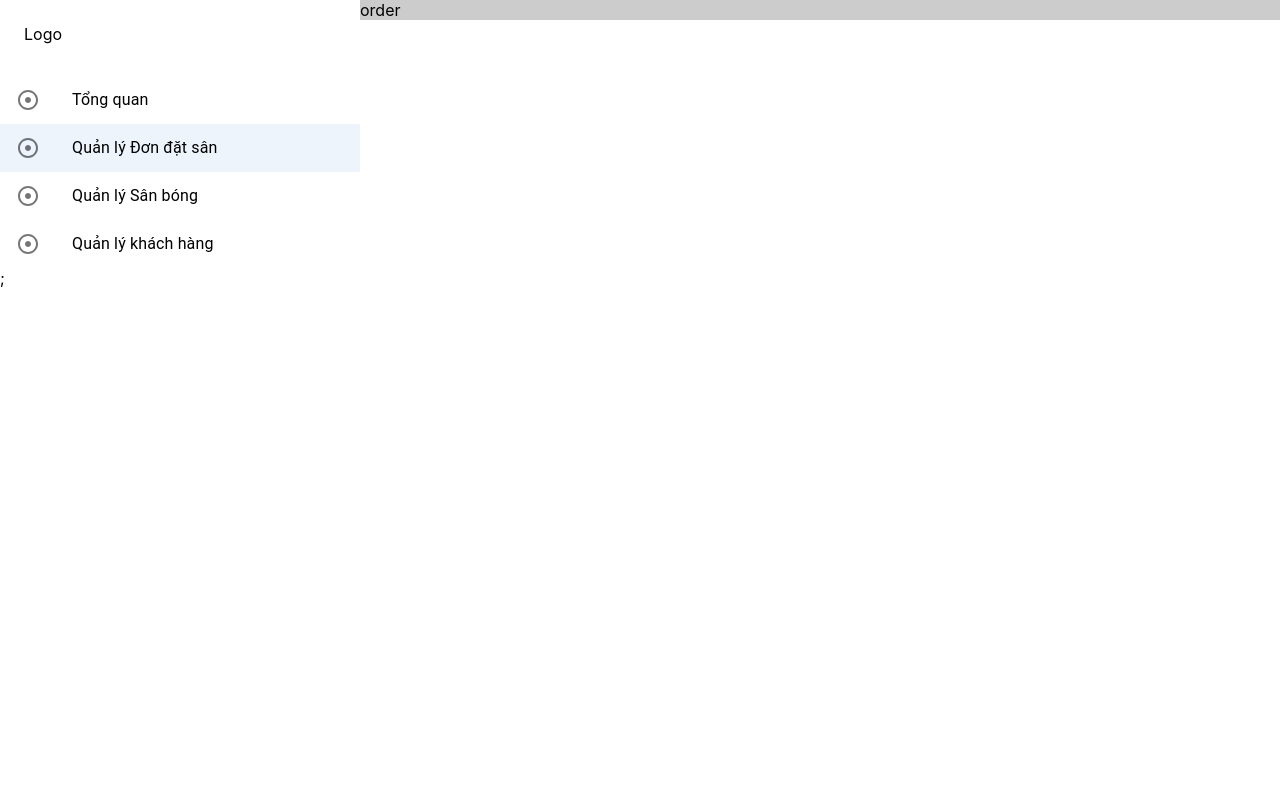
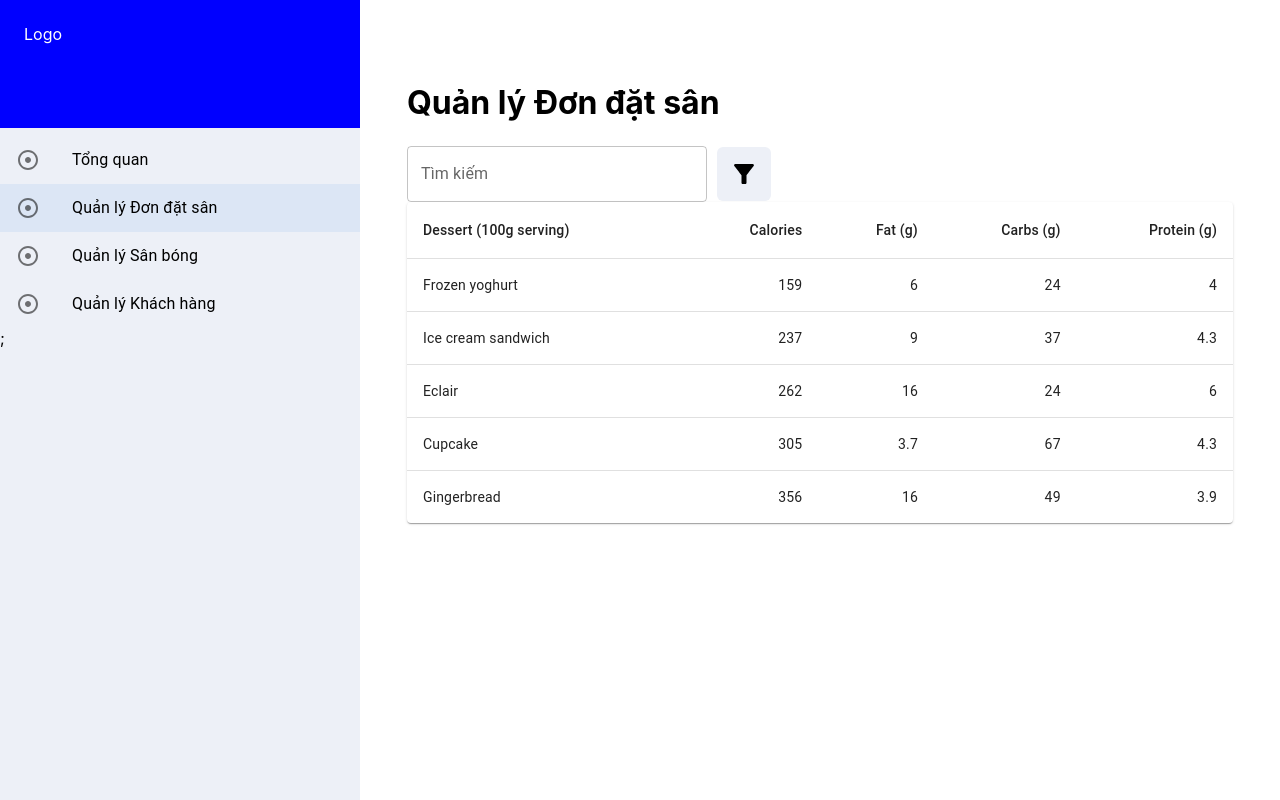
Before and after one commit to tronglt20/pitchfinder-web, a React (Create React App) app: page /order in a window 1280 px wide. Built offline with nearby package versions, Linux system fonts and the light colour scheme.

Commit message:
handle order service

```diff
--- a/src/Components/sideBar/sideBar.js
+++ b/src/Components/sideBar/sideBar.js
@@ -10,21 +10,43 @@ export default function SideBar() {
   };
 
   const sideBarItems = [
-    "Tổng quan",
-    "Quản lý Đơn đặt sân",
-    "Quản lý Sân bóng",
-    "Quản lý khách hàng",
+    {
+      name: "general",
+      description: "Tổng quan",
+    },
+    {
+      name: "order",
+      description: "Quản lý Đơn đặt sân",
+    },
+    {
+      name: "pitch",
+      description: "Quản lý Sân bóng",
+    },
+    {
+      name: "customer",
+      description: "Quản lý Khách hàng",
+    },
   ];
 
   return (
-    <Box sx={{ width: "100%", maxWidth: 360, bgcolor: "background.paper" }}>
-      <Box sx={{ p: 3 }}>Logo</Box>
+    <Box
+      sx={{
+        width: "100%",
+        maxWidth: 360,
+        bgcolor: "#EDF0F7",
+        height: "100vh",
+      }}
+    >
+      <Box sx={{ p: 3, bgcolor: "blue", height: "80px", color: "white" }}>
+        Logo
+      </Box>
       <List component="nav" aria-label="main mailbox folders">
         {sideBarItems.map((element, index) => (
           <SideBarItem
-            content={element}
+            content={element.description}
             itemIndex={index}
             clickHandler={handleListItemClick}
+            navigateTo={element.name}
             isSelected={index === selectedIndex}
           />
         ))}
--- a/src/Components/sideBar/sideBarItem.js
+++ b/src/Components/sideBar/sideBarItem.js
@@ -3,12 +3,15 @@ import ListItemButton from "@mui/material/ListItemButton";
 import ListItemIcon from "@mui/material/ListItemIcon";
 import ListItemText from "@mui/material/ListItemText";
 import AdjustIcon from "@mui/icons-material/Adjust";
+import { Link } from "react-router-dom";
 
 function SideBarItem(props) {
   return (
     <ListItemButton
       selected={props.isSelected}
       onClick={(event) => props.clickHandler(event, props.itemIndex)}
+      component={Link}
+      to={props.navigateTo}
     >
       <ListItemIcon>
         <AdjustIcon />
--- /dev/null
+++ b/src/Components/sideContent/ContentItemMaterials/header.js
@@ -0,0 +1,16 @@
+import React from "react";
+
+const buttonStyles = {
+  fontFamily: "Inter",
+  fontSize: "32px",
+  fontWeight: 700,
+  lineHeight: "42px",
+  letterSpacing: "0em",
+  textAlign: "left",
+};
+
+function Header(props) {
+  return <h1 style={buttonStyles}>{props.content}</h1>;
+}
+
+export default Header;
--- /dev/null
+++ b/src/Components/sideContent/ContentItems/Order/order.js
@@ -0,0 +1,17 @@
+import * as React from "react";
+import Header from "../../ContentItemMaterials/header";
+import OrderSearch from "./orderSearch";
+import OrderTable from "./orderTable";
+import { Box } from "@mui/material";
+
+function Order() {
+  return (
+    <Box>
+      <Header content="Quản lý Đơn đặt sân" />
+      <OrderSearch />
+      <OrderTable />
+    </Box>
+  );
+}
+
+export default Order;
--- /dev/null
+++ b/src/Components/sideContent/ContentItems/Order/orderSearch.js
@@ -0,0 +1,31 @@
+import React from "react";
+import TextField from "@mui/material/TextField";
+import FilterAltIcon from "@mui/icons-material/FilterAlt";
+import { Box, Stack } from "@mui/material";
+
+function OrderSearch() {
+  return (
+    <Box
+      sx={{
+        display: "flex",
+        alignItems: "center",
+      }}
+    >
+      <Stack spacing={2} sx={{ width: 300 }}>
+        <TextField label="Tìm kiếm" />
+      </Stack>
+      <FilterAltIcon sx={filterIconStyles} />
+    </Box>
+  );
+}
+
+const filterIconStyles = {
+  height: "30px",
+  width: "30px",
+  borderRadius: "6px",
+  padding: "12px",
+  bgcolor: "#EDF0F7",
+  marginLeft: "10px",
+};
+
+export default OrderSearch;
--- /dev/null
+++ b/src/Components/sideContent/ContentItems/Order/orderTable.js
@@ -0,0 +1,58 @@
+import React from "react";
+import {
+  Paper,
+  Table,
+  TableRow,
+  TableHead,
+  TableContainer,
+  TableCell,
+  TableBody,
+} from "@mui/material";
+
+function createData(name, calories, fat, carbs, protein) {
+  return { name, calories, fat, carbs, protein };
+}
+
+const rows = [
+  createData("Frozen yoghurt", 159, 6.0, 24, 4.0),
+  createData("Ice cream sandwich", 237, 9.0, 37, 4.3),
+  createData("Eclair", 262, 16.0, 24, 6.0),
+  createData("Cupcake", 305, 3.7, 67, 4.3),
+  createData("Gingerbread", 356, 16.0, 49, 3.9),
+];
+
+function OrderTable() {
+  return (
+    <TableContainer component={Paper}>
+      <Table sx={{ minWidth: 650 }} aria-label="simple table">
+        <TableHead>
+          <TableRow>
+            <TableCell>Dessert (100g serving)</TableCell>
+            <TableCell align="right">Calories</TableCell>
+            <TableCell align="right">Fat&nbsp;(g)</TableCell>
+            <TableCell align="right">Carbs&nbsp;(g)</TableCell>
+            <TableCell align="right">Protein&nbsp;(g)</TableCell>
+          </TableRow>
+        </TableHead>
+        <TableBody>
+          {rows.map((row) => (
+            <TableRow
+              key={row.name}
+              sx={{ "&:last-child td, &:last-child th": { border: 0 } }}
+            >
+              <TableCell component="th" scope="row">
+                {row.name}
+              </TableCell>
+              <TableCell align="right">{row.calories}</TableCell>
+              <TableCell align="right">{row.fat}</TableCell>
+              <TableCell align="right">{row.carbs}</TableCell>
+              <TableCell align="right">{row.protein}</TableCell>
+            </TableRow>
+          ))}
+        </TableBody>
+      </Table>
+    </TableContainer>
+  );
+}
+
+export default OrderTable;
--- a/src/Components/sideContent/ContentItems/customer.js
+++ b/src/Components/sideContent/ContentItems/customer.js
@@ -1,7 +1,8 @@
 import React from "react";
+import Header from "../ContentItemMaterials/header";
 
 function Customer() {
-  return <div>customer</div>;
+  return <Header content="Quản lý Khách hàng" />;
 }
 
 export default Customer;
--- a/src/Components/sideContent/ContentItems/general.js
+++ b/src/Components/sideContent/ContentItems/general.js
@@ -1,7 +1,8 @@
 import React from "react";
+import Header from "../ContentItemMaterials/header";
 
 function General() {
-  return <div>general</div>;
+  return <Header content="Tình hình tổng quan" />;
 }
 
 export default General;
--- a/src/Components/sideContent/ContentItems/order.js
+++ /dev/null
@@ -1,7 +0,0 @@
-import React from "react";
-
-function Order() {
-  return <div>order</div>;
-}
-
-export default Order;
--- a/src/Components/sideContent/ContentItems/pitch.js
+++ b/src/Components/sideContent/ContentItems/pitch.js
@@ -1,7 +1,8 @@
 import React from "react";
+import Header from "../ContentItemMaterials/header";
 
 function Pitch() {
-  return <div>pitch</div>;
+  return <Header content="Quản lý Sân bóng" />;
 }
 
 export default Pitch;
--- a/src/Components/sideContent/sideContent.js
+++ b/src/Components/sideContent/sideContent.js
@@ -1,14 +1,20 @@
 import React from "react";
 import { Route, Routes } from "react-router-dom";
 import General from "./ContentItems/general";
-import Order from "./ContentItems/order";
+import Order from "./ContentItems/Order/order";
 import Pitch from "./ContentItems/pitch";
 import Customer from "./ContentItems/customer";
 import { Box, Stack } from "@mui/material";
 
 function SideContent() {
   return (
-    <Box sx={{ bgcolor: "#cccccc", width: "80%" }}>
+    <Box
+      sx={{
+        width: "80%",
+        paddingX: "47px",
+        paddingY: "61px",
+      }}
+    >
       <Routes>
         <Route path="/general" element={<General />} />
         <Route path="/order" element={<Order />} />
```
